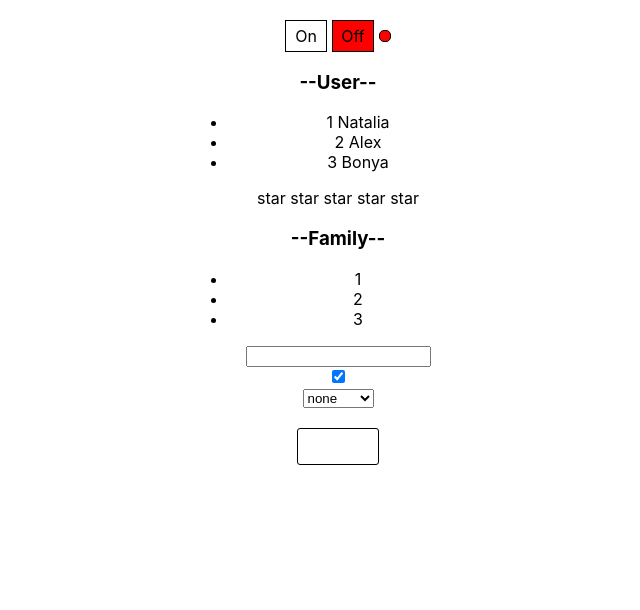
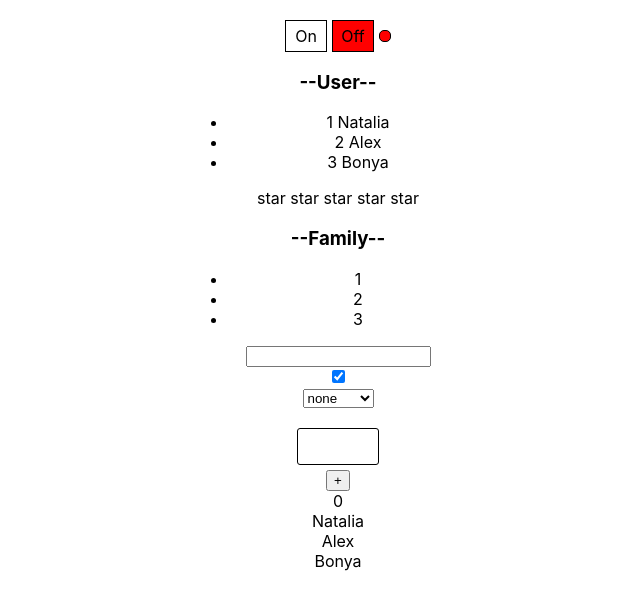
Before and after one commit to NatKhomich/react-TS, a React (Create React App) app: page / in a window 1280 px wide. Shown: the top 610 px of the page, without its empty margins (302-942 px from the left). Built offline with nearby package versions, Linux system fonts and the light colour scheme.

Commit message:
React.memo 17 lesson

```diff
--- a/src/App.tsx
+++ b/src/App.tsx
@@ -6,6 +6,7 @@ import Accordion, {ItemsType} from './components/Accordion/Accordion';
 import {ControlledCheckbox, ControlledInput, ControlledSelect} from './components/Input/ControlledInput';
 import Select from './components/Select/Select';
 import {UncontrolledAccordion} from './components/Accordion/UncontrolledAccordion';
+import Example from './components/ReactMemo';
 
 function App() {
 
@@ -49,6 +50,9 @@ function App() {
             <Select items={items}
                     selectValue={selectValue}
                     setSelectValue={(value) => setSelectValue(value)}/>
+
+
+            <Example />
         </div>
     );
 }
--- /dev/null
+++ b/src/components/ReactMemo.tsx
@@ -0,0 +1,33 @@
+import React, {useState} from 'react';
+
+const Counter = (props: {count: number}) => {
+    return <div> {props.count} </div>
+}
+
+const UsersSecret = (props: {users: Array<string>}) => {
+    console.log('Users')
+    return (
+        <div>
+            {props.users.map((el, index) => <div key={index}>{el}</div>)}
+        </div>
+    )
+}
+
+const Users = React.memo(UsersSecret)
+
+
+const Example = () => {
+
+    const [counter, setCounter] = useState(0)
+    const [users, setUsers] = useState(['Natalia', 'Alex', 'Bonya'])
+
+    return (
+        <div>
+            <button onClick={()=> setCounter(counter+1)}> + </button>
+            <Counter count={counter} />
+            <Users users={users}/>
+        </div>
+    );
+};
+
+export default Example;
```
